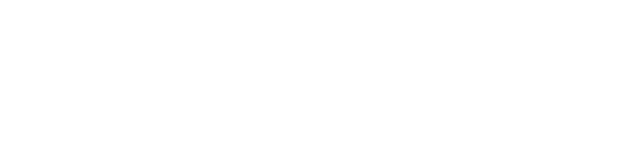
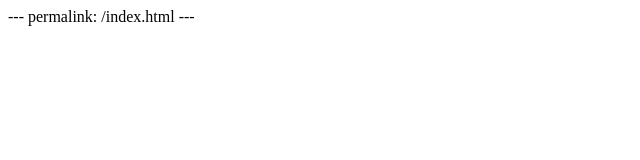
Before and after one commit to avocadotoast57/Avocado-Toast, a plain HTML site: page Index.html in a window 1280 px wide. Shown: the whole page, without its empty margins (0-640 px from the left). Drawn offline with Linux system fonts and the light colour scheme.

Commit message:
Update Index.html

```diff
--- a/Index.html
+++ b/Index.html
@@ -1,6 +1,9 @@
 <!DOCTYPE HTML>
 <html>
   <head>
+    ---
+    permalink: /index.html
+    ---
   <title>Avocado Toast>
   </head>
 
```
